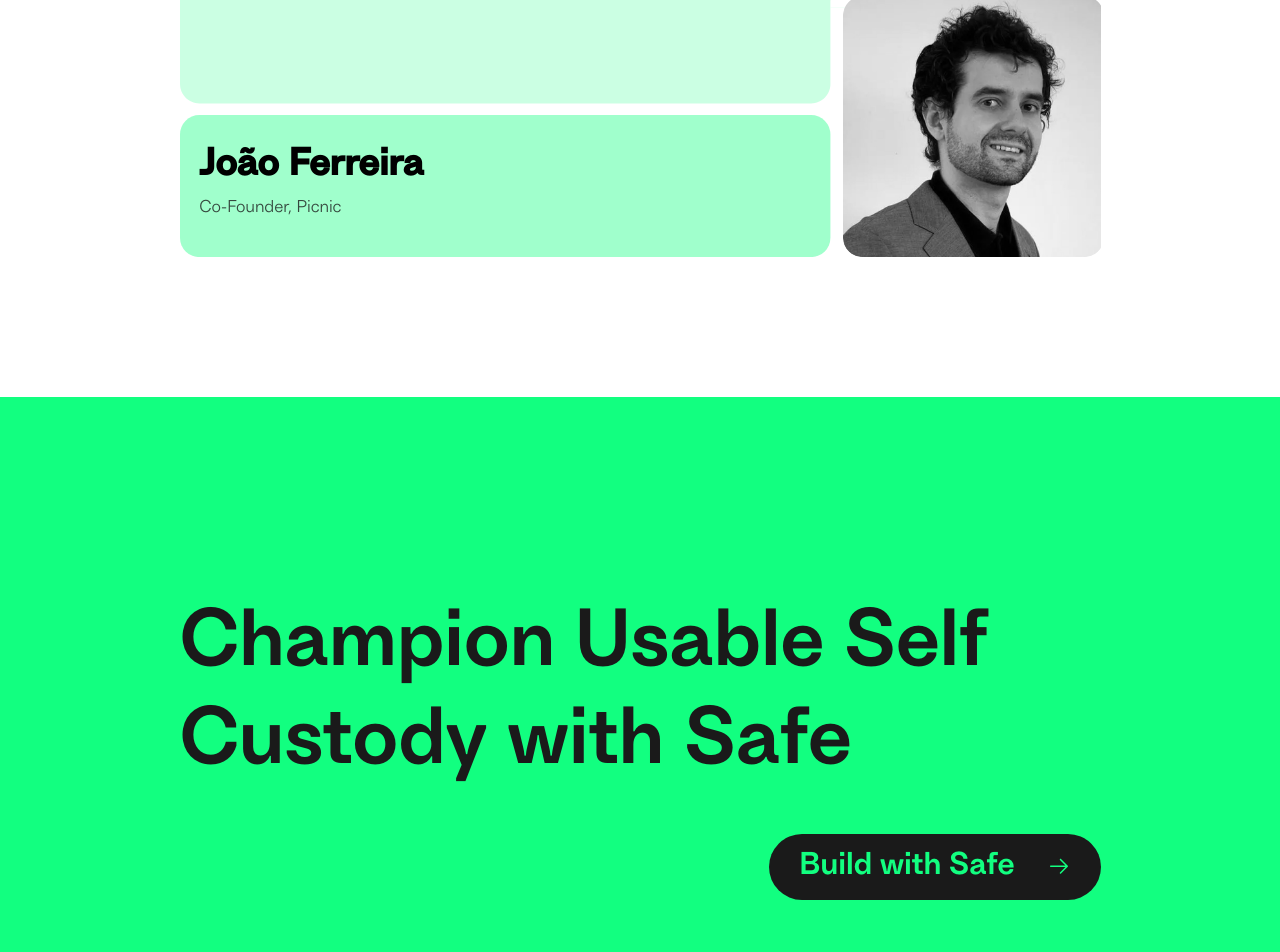
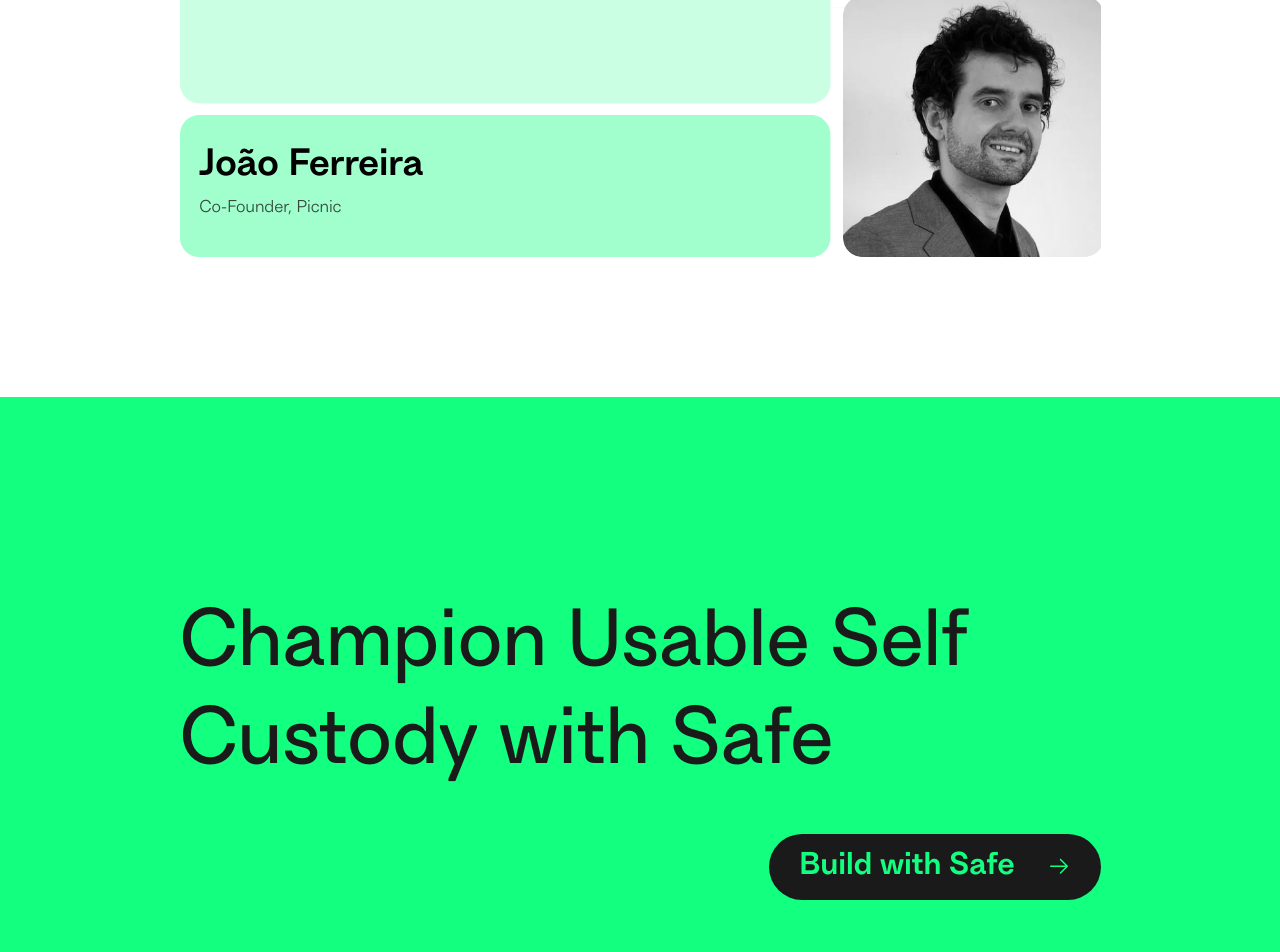
Before and after one commit to safe-fndn/foundation-homepage, a Next.js app: page / in a window 1280 px wide. Shown: the part 8560-9512 px from the top of the page. Built offline with nearby package versions, Linux system fonts and the light colour scheme; no server answers.

Commit message:
refactor: update typography in Footer and CommunityVoices components

```diff
--- a/src/components/Footer.tsx
+++ b/src/components/Footer.tsx
@@ -25,7 +25,7 @@ export default function Footer() {
   return (
     <footer className="bg-[#12FF80] w-full">
       <div className="px-4 max-w-[953px] w-full text-left mx-auto pb-[60px] md:pb-[80px] pt-[60px] md:pt-[80px]">
-        <div className="text-[#1A1A1A] text-[48px] leading-[120%] md:text-[82px] pb-10 font-medium">
+        <div className="text-[#1A1A1A] text-[48px] leading-[120%] md:text-[82px] pb-10 font-normal">
           Champion Usable Self Custody with Safe
         </div>
         <div className="flex justify-end">
--- a/src/components/homepage/CommunityVoices.tsx
+++ b/src/components/homepage/CommunityVoices.tsx
@@ -127,7 +127,7 @@ export default function CommunityVoices() {
             </div>
           </foreignObject>
           <foreignObject x={20} y={410} width={380} height={100}>
-            <div className="text-[40px] font-semibold transition-all duration-300">
+            <div className="text-[40px] font-medium transition-all duration-300">
               {currentTestimonial.name}
             </div>
             {currentTestimonial.professionalTitle && (
```
